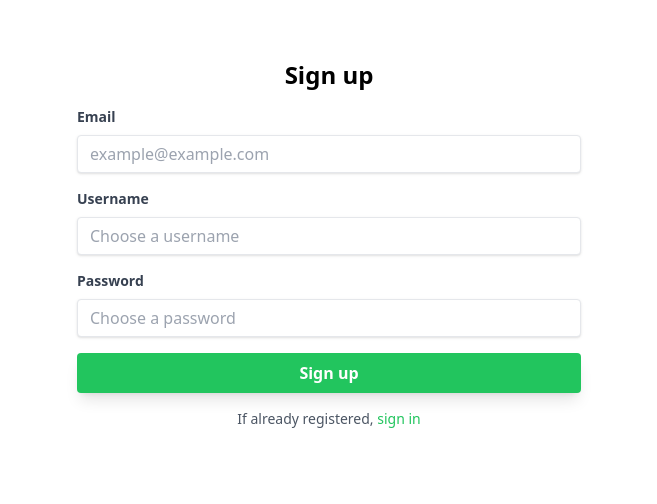
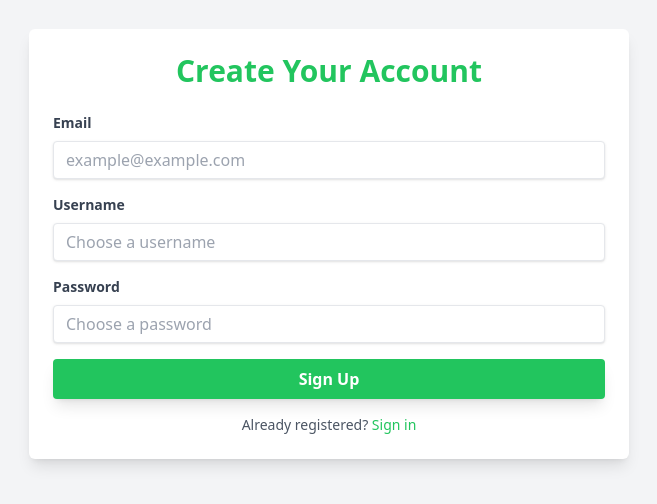
Before and after one commit to abhaydixit07/ayurguru-frontend, a React (Vite) app: page /signup in a window 1280 px wide. Shown: the part 156-660 px from the top of the page, without its empty margins (311-968 px from the left). Built offline with nearby package versions, Linux system fonts and the light colour scheme.

Commit message:
Sign and Sign in pages styling improved with loader

```diff
--- a/src/Pages/Signin.jsx
+++ b/src/Pages/Signin.jsx
@@ -1,40 +1,54 @@
-import React from "react";
+import React, { useState } from "react";
 import { Link } from "react-router-dom";
 import axios from "axios";
 import { useNavigate } from "react-router-dom";
+import { ClipLoader } from "react-spinners";
 
 function Signin() {
+  const [loading, setLoading] = useState(false);
+  const [error, setError] = useState(null);
   const navigate = useNavigate();
+
   const handleSignin = async (e) => {
     e.preventDefault();
-    if (
-      !document.getElementById("email").value ||
-      !document.getElementById("password").value
-    ) {
-      return alert("Please fill all the fields");
+    setError(null);
+
+    const email = document.getElementById("email").value.trim();
+    const password = document.getElementById("password").value.trim();
+
+    if (!email || !password) {
+      return setError("Please fill all the fields.");
     }
-    const email = document.getElementById("email").value;
-    const password = document.getElementById("password").value;
+
+    setLoading(true);
     try {
       const response = await axios.post(
         `${import.meta.env.VITE_BACKEND_URL}/api/auth/signin`,
-        {
-          email,
-          password,
-        }
+        { email, password }
       );
       localStorage.setItem("userId", response.data.userId);
       localStorage.setItem("token", response.data.token);
       navigate("/consult");
     } catch (error) {
       console.error(error);
+      setError(
+        error.response?.data?.message || "An error occurred. Please try again."
+      );
+    } finally {
+      setLoading(false);
     }
   };
+
   return (
-    <div className="flex w-[100%] h-[100vh] items-center justify-center">
-      <div className="lg:w-[600px] md:w-[500px] w-[300px] mx-auto p-4 pt-6 md:p-6 lg:p-12">
-        <h2 className="text-2xl font-bold mb-4 text-center">Sign in</h2>
+    <div className="flex w-full h-screen items-center justify-center bg-gray-100">
+      <div className="lg:w-[600px] md:w-[500px] w-[300px] bg-white shadow-lg rounded-md p-6">
+        <h2 className="text-3xl font-bold mb-6 text-center text-green-500">
+          Welcome Back
+        </h2>
         <form>
+          {error && (
+            <div className="text-red-600 text-center mb-4">{error}</div>
+          )}
           <div className="mb-4">
             <label
               className="block text-gray-700 text-sm font-bold mb-2"
@@ -43,7 +57,7 @@ function Signin() {
               Email
             </label>
             <input
-              className="shadow appearance-none border rounded w-full py-2 px-3 text-gray-700 leading-tight focus:outline-none focus:shadow-outline"
+              className="shadow appearance-none border rounded w-full py-2 px-3 text-gray-700 leading-tight focus:outline-none focus:ring-2 focus:ring-green-500"
               id="email"
               type="email"
               placeholder="example@example.com"
@@ -57,19 +71,26 @@ function Signin() {
               Password
             </label>
             <input
-              className="shadow appearance-none border rounded w-full py-2 px-3 text-gray-700 leading-tight focus:outline-none focus:shadow-outline"
+              className="shadow appearance-none border rounded w-full py-2 px-3 text-gray-700 leading-tight focus:outline-none focus:ring-2 focus:ring-green-500"
               id="password"
               type="password"
-              placeholder="Choose a password"
+              placeholder="Enter your password"
             />
           </div>
           <div className="flex flex-col items-center justify-between gap-4">
             <button
-              className="bg-green-500 hover:bg-green-700 text-white font-bold py-2 px-4 rounded w-[100%] shadow-lg"
+              className={`${
+                loading ? "bg-green-300 cursor-not-allowed" : "bg-green-500 hover:bg-green-700"
+              } text-white font-bold py-2 px-4 rounded w-full shadow-lg flex items-center justify-center`}
               type="submit"
               onClick={handleSignin}
+              disabled={loading}
             >
-              Sign in
+              {loading ? (
+                <ClipLoader size={24} color="#ffffff" />
+              ) : (
+                "Sign In"
+              )}
             </button>
             <p className="text-sm text-gray-600">
               If not already registered,{" "}
--- a/src/Pages/Signup.jsx
+++ b/src/Pages/Signup.jsx
@@ -1,43 +1,54 @@
-import React from "react";
+import React, { useState } from "react";
 import { Link } from "react-router-dom";
 import axios from "axios";
 import { useNavigate } from "react-router-dom";
+import { ClipLoader } from "react-spinners";
 
 function Signup() {
+  const [loading, setLoading] = useState(false);
+  const [error, setError] = useState(null);
   const navigate = useNavigate();
+
   const handleSignup = async (e) => {
     e.preventDefault();
-    if (
-      !document.getElementById("email").value ||
-      !document.getElementById("username").value ||
-      !document.getElementById("password").value
-    ) {
-      return alert("Please fill all the fields");
+    setError(null);
+
+    const email = document.getElementById("email").value.trim();
+    const username = document.getElementById("username").value.trim();
+    const password = document.getElementById("password").value.trim();
+
+    if (!email || !username || !password) {
+      return setError("All fields are required.");
     }
-    const email = document.getElementById("email").value;
-    const username = document.getElementById("username").value;
-    const password = document.getElementById("password").value;
+
+    setLoading(true);
     try {
       const response = await axios.post(
         `${import.meta.env.VITE_BACKEND_URL}/api/auth/signup`,
-        {
-          email,
-          username,
-          password,
-        }
+        { email, username, password }
       );
       localStorage.setItem("userId", response.data.userId);
       navigate("/signin");
     } catch (error) {
       console.error(error);
+      setError(
+        error.response?.data?.message || "An error occurred. Please try again."
+      );
+    } finally {
+      setLoading(false);
     }
   };
 
   return (
-    <div className="flex w-[100%] h-[100vh] items-center justify-center">
-      <div className="lg:w-[600px] md:w-[500px] w-[300px] mx-auto p-4 pt-6 md:p-6 lg:p-12">
-        <h2 className="text-2xl font-bold mb-4 text-center">Sign up</h2>
+    <div className="flex w-full h-screen items-center justify-center bg-gray-100">
+      <div className="lg:w-[600px] md:w-[500px] w-[300px] bg-white shadow-lg rounded-md p-6">
+        <h2 className="text-3xl font-bold mb-6 text-center text-green-500">
+          Create Your Account
+        </h2>
         <form>
+          {error && (
+            <div className="text-red-600 text-center mb-4">{error}</div>
+          )}
           <div className="mb-4">
             <label
               className="block text-gray-700 text-sm font-bold mb-2"
@@ -46,7 +57,7 @@ function Signup() {
               Email
             </label>
             <input
-              className="shadow appearance-none border rounded w-full py-2 px-3 text-gray-700 leading-tight focus:outline-none focus:shadow-outline"
+              className="shadow appearance-none border rounded w-full py-2 px-3 text-gray-700 leading-tight focus:outline-none focus:ring-2 focus:ring-green-500"
               id="email"
               type="email"
               placeholder="example@example.com"
@@ -60,7 +71,7 @@ function Signup() {
               Username
             </label>
             <input
-              className="shadow appearance-none border rounded w-full py-2 px-3 text-gray-700 leading-tight focus:outline-none focus:shadow-outline"
+              className="shadow appearance-none border rounded w-full py-2 px-3 text-gray-700 leading-tight focus:outline-none focus:ring-2 focus:ring-green-500"
               id="username"
               type="text"
               placeholder="Choose a username"
@@ -74,7 +85,7 @@ function Signup() {
               Password
             </label>
             <input
-              className="shadow appearance-none border rounded w-full py-2 px-3 text-gray-700 leading-tight focus:outline-none focus:shadow-outline"
+              className="shadow appearance-none border rounded w-full py-2 px-3 text-gray-700 leading-tight focus:outline-none focus:ring-2 focus:ring-green-500"
               id="password"
               type="password"
               placeholder="Choose a password"
@@ -82,19 +93,26 @@ function Signup() {
           </div>
           <div className="flex flex-col items-center justify-between gap-4">
             <button
-              className="bg-green-500 hover:bg-green-700 text-white font-bold py-2 px-4 rounded w-[100%] shadow-lg"
+              className={`${
+                loading ? "bg-green-300 cursor-not-allowed" : "bg-green-500 hover:bg-green-700"
+              } text-white font-bold py-2 px-4 rounded w-full shadow-lg flex items-center justify-center`}
               type="submit"
               onClick={handleSignup}
+              disabled={loading}
             >
-              Sign up
+              {loading ? (
+                <ClipLoader size={24} color="#ffffff" />
+              ) : (
+                "Sign Up"
+              )}
             </button>
             <p className="text-sm text-gray-600">
-              If already registered,{" "}
+              Already registered?{" "}
               <Link
                 to="/signin"
                 className="text-green-500 hover:text-green-700"
               >
-                sign in
+                Sign in
               </Link>
             </p>
           </div>
```
